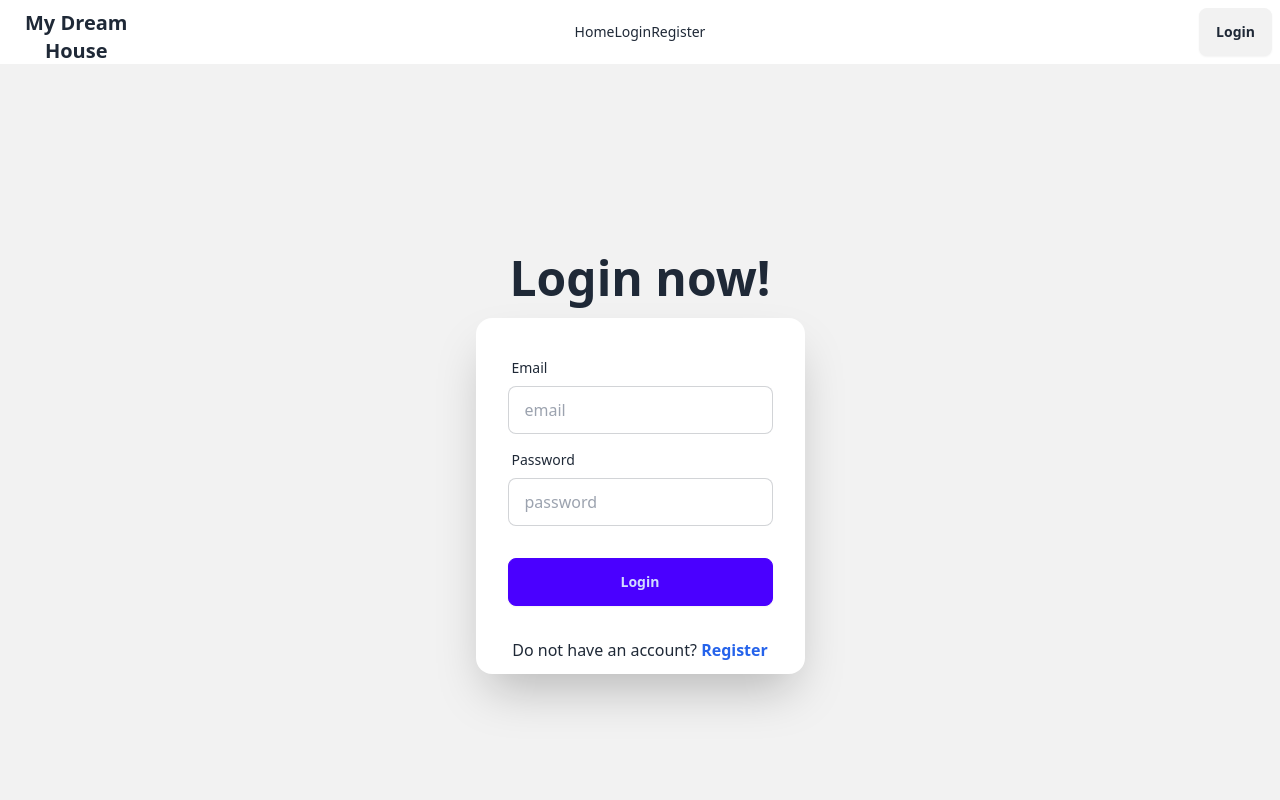
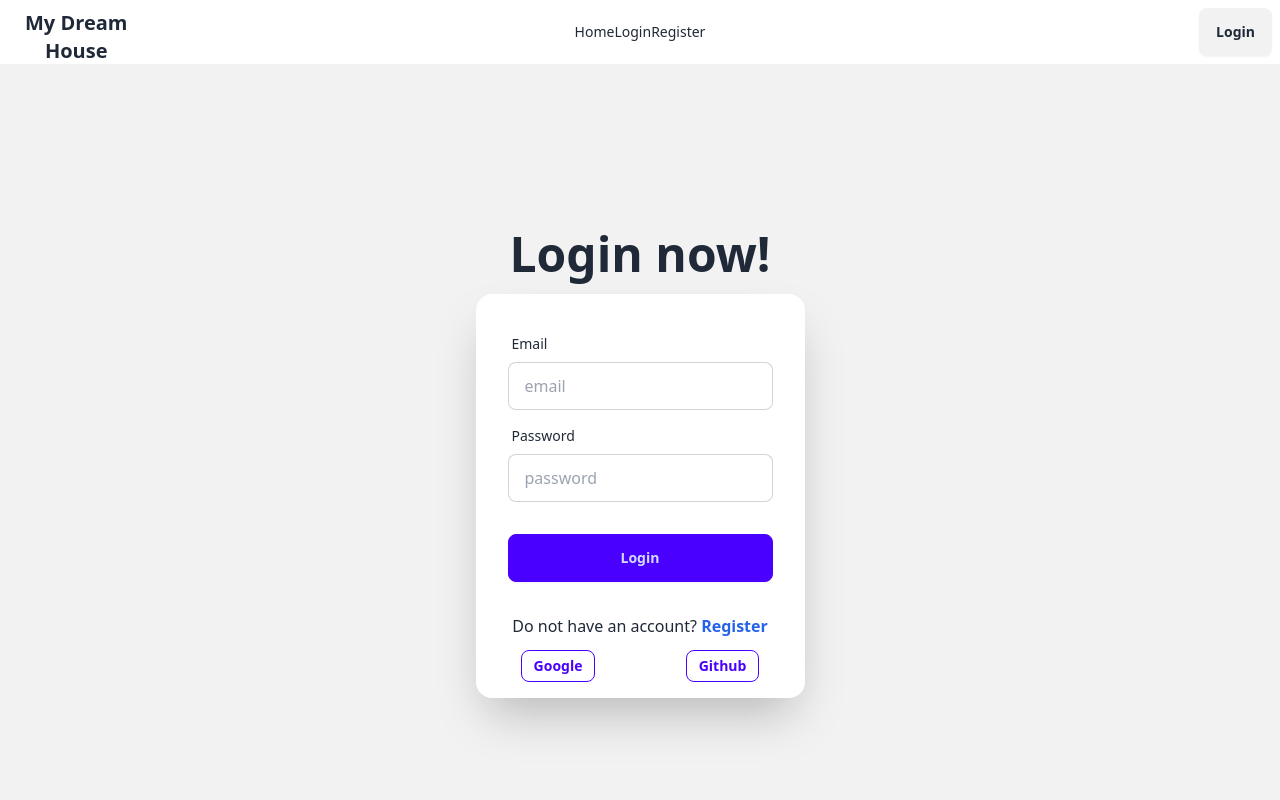
Before and after one commit to masud467/My-Dream-House, a React (Vite) app: page /login in a window 1280 px wide. Shown: the top 800 px of the page. Built offline with nearby package versions, Linux system fonts and the light colour scheme.

Commit message:
added the Google and Github login system in the login page.

```diff
--- a/src/Pages/Login.jsx
+++ b/src/Pages/Login.jsx
@@ -3,25 +3,43 @@ import { Link } from "react-router-dom";
 import { AuthContext } from "../Providers/AuthProvider";
 
 const Login = () => {
+  const { loginUser, logInWithGoogle, logInWithGithub } =
+    useContext(AuthContext);
 
-    const {loginUser} = useContext(AuthContext)
+  const handleLogIn = (e) => {
+    e.preventDefault();
+    const email = e.target.email.value;
+    const password = e.target.password.value;
+    console.log(email, password);
 
-    const handleLogIn = e => {
-        e.preventDefault()
-        const email = e.target.email.value
-        const password = e.target.password.value
-        console.log(email,password)
+    loginUser(email, password)
+      .then((result) => {
+        console.log(result.user);
+      })
+      .catch((error) => {
+        console.error(error);
+      });
+  };
 
-        loginUser(email,password)
-        .then(result=>{
-            console.log(result.user)
-        })
-        .catch(error=>{
-            console.error(error)
-        })
+  const handleGoogle = () => {
+    logInWithGoogle()
+      .then((result) => {
+        console.log(result.user);
+      })
+      .catch((error) => {
+        console.error(error);
+      });
+  };
 
-    }
-
+  const handleGithub = () => {
+    logInWithGithub()
+      .then((result) => {
+        console.log(result.user);
+      })
+      .catch((error) => {
+        console.error(error);
+      });
+  };
 
   return (
     <div>
@@ -32,7 +50,6 @@ const Login = () => {
           </div>
           <div className="card shrink-0 w-full max-w-sm shadow-2xl bg-base-100">
             <form onSubmit={handleLogIn} className="card-body">
-
               <div className="form-control">
                 <label className="label">
                   <span className="label-text">Email</span>
@@ -63,11 +80,19 @@ const Login = () => {
               </div>
             </form>
             <p className="text-center pb-3">
-             Do not have an account?{" "}
+              Do not have an account?{" "}
               <Link to="/register" className="text-blue-600 font-bold">
                 Register
               </Link>
             </p>
+            <div className="flex justify-around mb-4">
+              <button onClick={handleGoogle} className="btn btn-primary btn-sm btn-outline">
+                Google
+              </button>
+              <button onClick={handleGithub} className="btn btn-primary btn-sm btn-outline">
+                Github
+              </button>
+            </div>
           </div>
         </div>
       </div>
--- a/src/Providers/AuthProvider.jsx
+++ b/src/Providers/AuthProvider.jsx
@@ -1,11 +1,13 @@
 import { createContext } from "react";
 import PropTypes from "prop-types";
-import { createUserWithEmailAndPassword, signInWithEmailAndPassword } from "firebase/auth";
+import { GithubAuthProvider, GoogleAuthProvider, createUserWithEmailAndPassword, signInWithEmailAndPassword, signInWithPopup } from "firebase/auth";
 import auth from "../Components/Firebase/Firebase.config";
 
  export const AuthContext = createContext(null)
 
+ const googleProvider= new GoogleAuthProvider()
 
+ const githubProvider = new GithubAuthProvider()
 
 
 const AuthProvider = ({children}) => {
@@ -18,7 +20,17 @@ const AuthProvider = ({children}) => {
         return signInWithEmailAndPassword(auth,email,password)
     }
 
-    const authInfo = {createUser,loginUser}
+    const logInWithGoogle = ()=>{
+        return signInWithPopup(auth,googleProvider)
+    }
+
+    const logInWithGithub =()=>{
+        return signInWithPopup(auth,githubProvider)
+    }
+
+
+
+    const authInfo = {createUser,loginUser,logInWithGoogle,logInWithGithub}
     return (
         <AuthContext.Provider value={authInfo}>
              {children}
```
